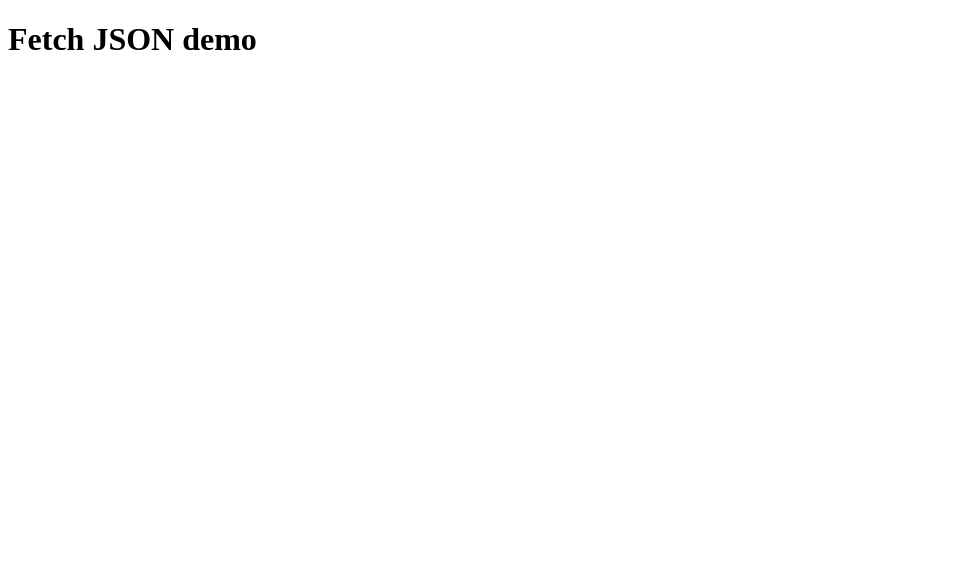
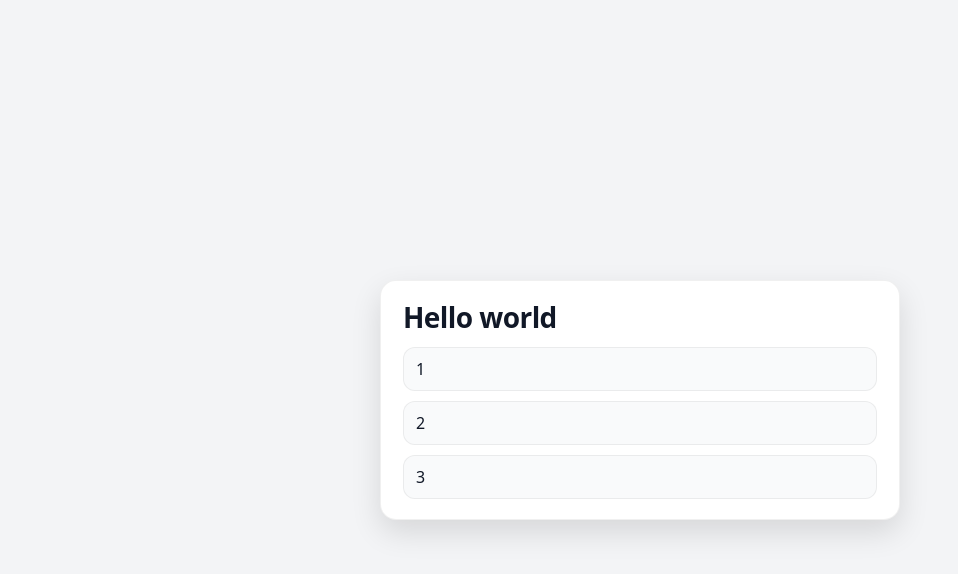
Before and after one commit to natascha-voznesenskaia/my-json-data, a plain HTML site: page index.html in a window 1280 px wide. Shown: the whole page, without its empty margins (0-958 px from the left). Drawn offline with Linux system fonts and the light colour scheme.

Commit message:
Update script.js and index.htm and add style.css

```diff
--- a/index.html
+++ b/index.html
@@ -3,11 +3,13 @@
   <head>
     <meta charset="utf-8" />
     <meta name="viewport" content="width=device-width, initial-scale=1" />
+    <link rel="stylesheet" href="style.css" />
     <title>Fetch JSON</title>
   </head>
 
   <body>
-    <h1>Fetch JSON demo</h1>
+    <div class="card" id="app"></div>
+
     <script src="script.js"></script>
   </body>
 </html>
--- a/script.js
+++ b/script.js
@@ -1,4 +1,28 @@
+/* fetch("https://natascha-voznesenskaia.github.io/my-json-data/data.json")
+  .then((res) => res.json())
+  .then((data) => {
+    console.log(data);
+
+    document.body.innerHTML = `<h1>${data.message}</h1>`;
+
+    data.items.forEach((n) => {
+      const p = document.createElement("p");
+      p.textContent = n;
+      document.body.appendChild(p);
+    });
+  })
+  .catch((err) => console.error("Ошибка fetch:", err)); */
+
 fetch("https://natascha-voznesenskaia.github.io/my-json-data/data.json")
   .then((res) => res.json())
-  .then((data) => console.log(data))
+  .then((data) => {
+    const app = document.getElementById("app");
+
+    app.innerHTML = `
+      <h1>${data.message}</h1>
+      <ul>
+        ${data.items.map((n) => `<li>${n}</li>`).join("")}
+      </ul>
+    `;
+  })
   .catch((err) => console.error("Ошибка fetch:", err));
--- /dev/null
+++ b/style.css
@@ -0,0 +1,62 @@
+* {
+  box-sizing: border-box;
+}
+
+body {
+  margin: 0;
+  min-height: 100vh;
+  display: grid;
+  place-items: center;
+  padding: 24px;
+  font-family:
+    system-ui,
+    -apple-system,
+    "Segoe UI",
+    Roboto,
+    Arial,
+    sans-serif;
+  background: #f3f4f6; /* светло-серый фон */
+  color: #111827;
+}
+
+/* Карточка */
+.card {
+  width: min(520px, 100%);
+  background: #ffffff;
+  border-radius: 16px;
+  padding: 20px 22px;
+  box-shadow: 0 12px 30px rgba(0, 0, 0, 0.12);
+  border: 1px solid rgba(0, 0, 0, 0.06);
+}
+
+/* Заголовок */
+.card h1 {
+  margin: 0 0 14px;
+  font-size: 28px;
+  line-height: 1.15;
+  letter-spacing: -0.02em;
+}
+
+/* Список */
+.card ul {
+  margin: 0;
+  padding: 0;
+  list-style: none;
+  display: grid;
+  gap: 10px;
+}
+
+.card li {
+  padding: 10px 12px;
+  border-radius: 12px;
+  background: #f9fafb;
+  border: 1px solid rgba(0, 0, 0, 0.06);
+  font-size: 16px;
+}
+
+.card li::before {
+  display: inline-block;
+  width: 14px;
+  margin-right: 8px;
+  color: #6b7280;
+}
```
